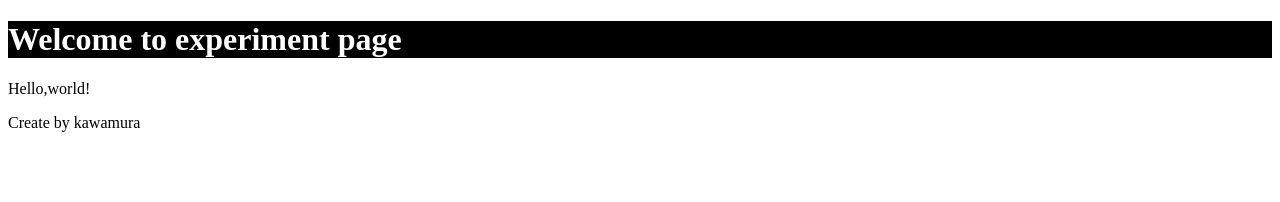
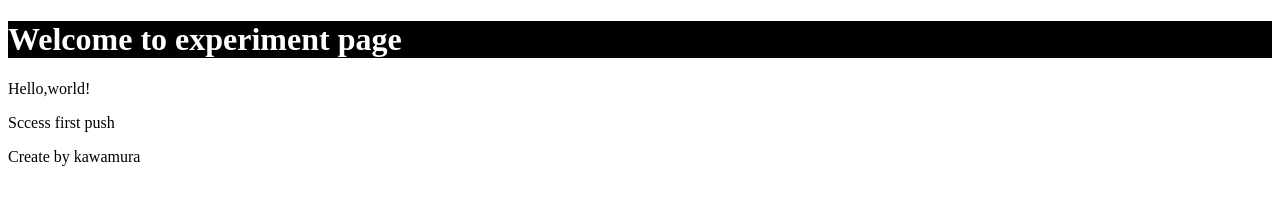
Before and after one commit to Ryu05416/experiment, a plain HTML site: page index.html in a window 1280 px wide. Drawn offline with Linux system fonts and the light colour scheme.

Commit message:
Add change index.html

```diff
--- a/index.html
+++ b/index.html
@@ -10,6 +10,7 @@
     </header>
     <body>
         <p>Hello,world!</p>
+        <p>Sccess first push</p>
     </body>
     <footer>
         <p>Create by kawamura</p>
```
